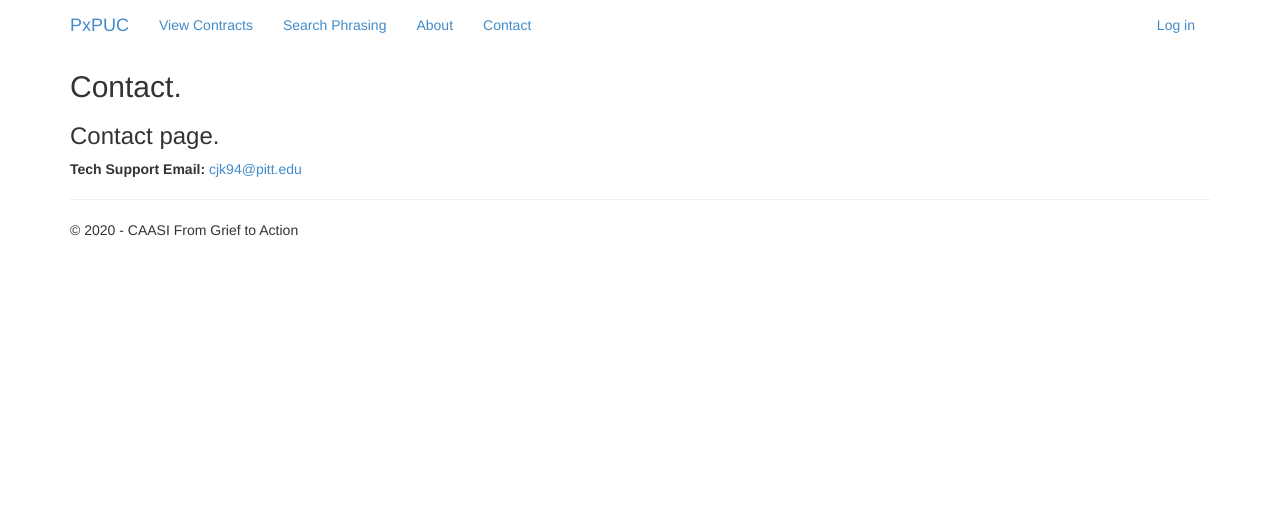
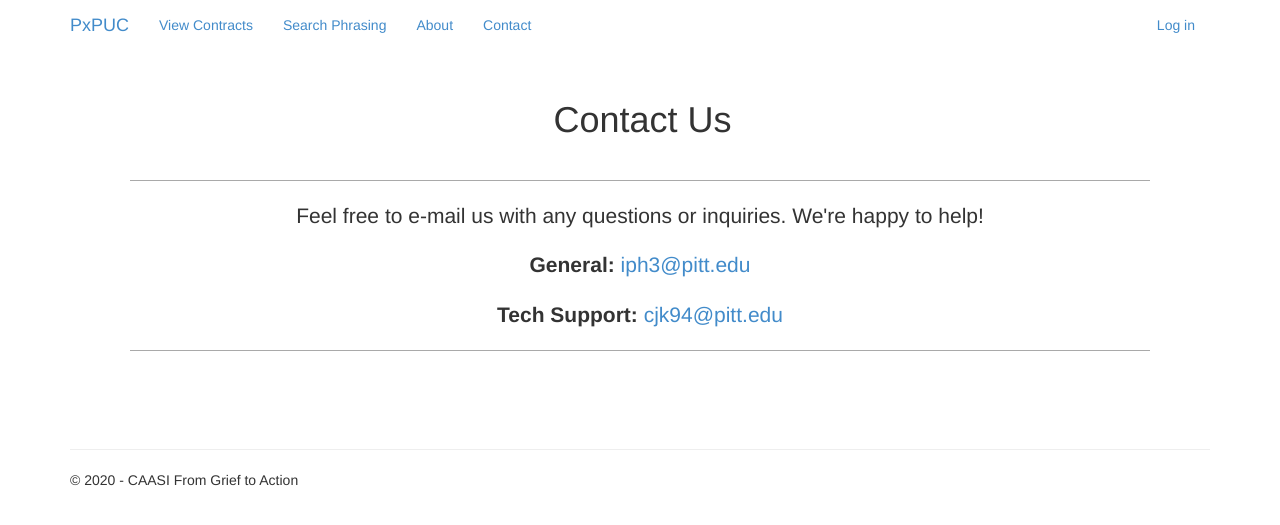
Before and after one commit to CAASI-G2A/g2a-website, a Django app: page /contact/ in a window 1280 px wide. Shown: the top 525 px of the page. Run offline with Django 3.2, Linux system fonts and the light colour scheme; some libraries are stand-ins or nearby versions.

Commit message:
Update contact.html

```diff
--- a/PPUC/app/templates/app/contact.html
+++ b/PPUC/app/templates/app/contact.html
@@ -2,11 +2,23 @@
 
 {% block content %}
 
-<h2>{{ title }}.</h2>
-<h3>{{ message }}</h3>
+<div style="padding:5px;"></div>
 
-<address>
-    <strong>Tech Support Email:</strong>   <a href="mailto:cjk94@pitt.edu">cjk94@pitt.edu</a><br />
-</address>
+<h1 style="padding-top:20px;padding-left:5px;text-align:center;">Contact Us</h1>
+
+<div class="jumbotron" style="background-color:white;padding-top:10px;">
+
+  <hr class="my-4" style="border-top:1px solid darkgrey;">
+  <p class="lead" style="text-align:center;">Feel free to e-mail us with any questions or inquiries. We're happy to help!</p>
+  <address style="text-align:center;">
+      <strong>General:</strong>   <a href="mailto:cjk94@pitt.edu">iph3@pitt.edu</a><br />
+  </address>
+  <address style="text-align:center;">
+      <strong>Tech Support:</strong>   <a href="mailto:cjk94@pitt.edu">cjk94@pitt.edu</a><br />
+  </address>
+  <hr class="my-4" style="border-top:1px solid darkgrey;">
+
+</div>
+
 
 {% endblock %}
```
